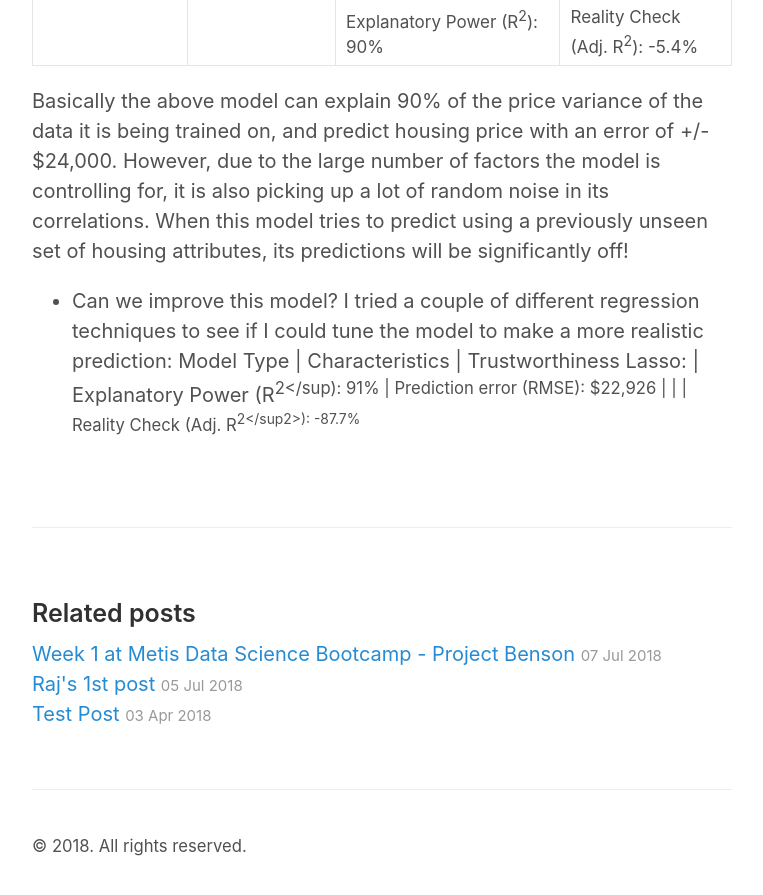
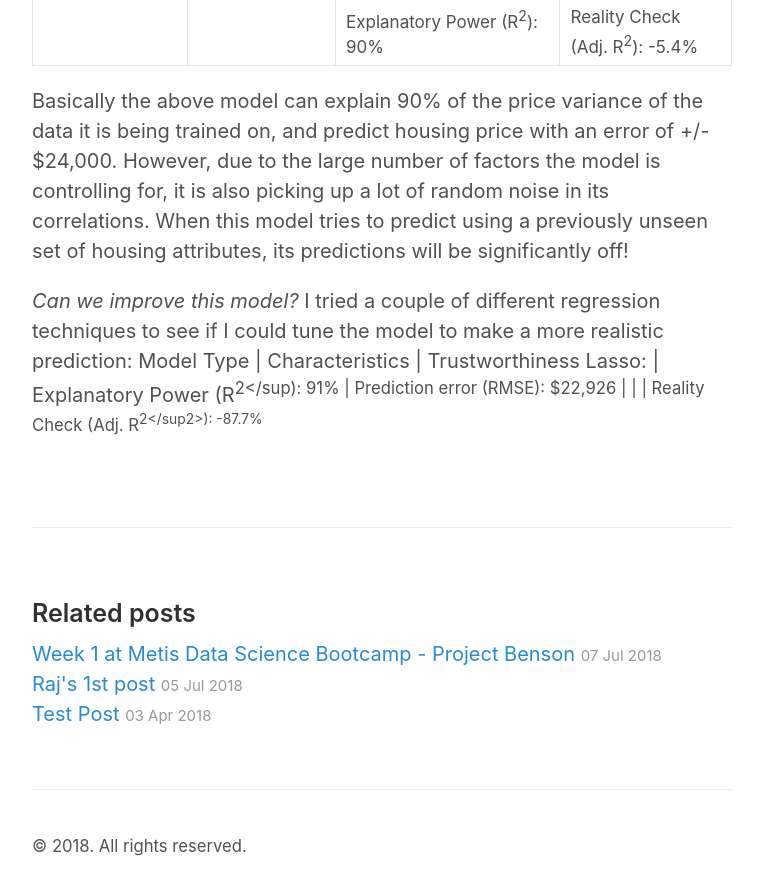
Before and after one commit to questiegit/questiegit.github.io, a Jekyll site: the page built from _posts/2018-07-21-LutherBlog.md, in a window 1280 px wide and 900 px high, scrolled down 1262 px. Shown: the top 895 px of the window, without its empty margins (258-1021 px from the left). Built offline with Jekyll 4.4.1, drawn with Linux system fonts in a browser that asks for light colours.

```diff
--- a/_posts/2018-07-21-LutherBlog.md
+++ b/_posts/2018-07-21-LutherBlog.md
@@ -30,7 +30,7 @@ Basically the above model can explain 90% of the price variance of the data it i
 of factors the model is controlling for, it is also picking up a lot of random noise in its correlations.  When this model tries to predict using a previously unseen set of housing
 attributes, its predictions will be significantly off!
 
-+ Can we improve this model?
+*Can we improve this model?*
 I tried a couple of different regression techniques to see if I could tune the model to make a more realistic prediction:
 Model Type | Characteristics | Trustworthiness
 Lasso: | Explanatory Power (R<sup>2</sup): 91% | Prediction error (RMSE): $22,926
```
